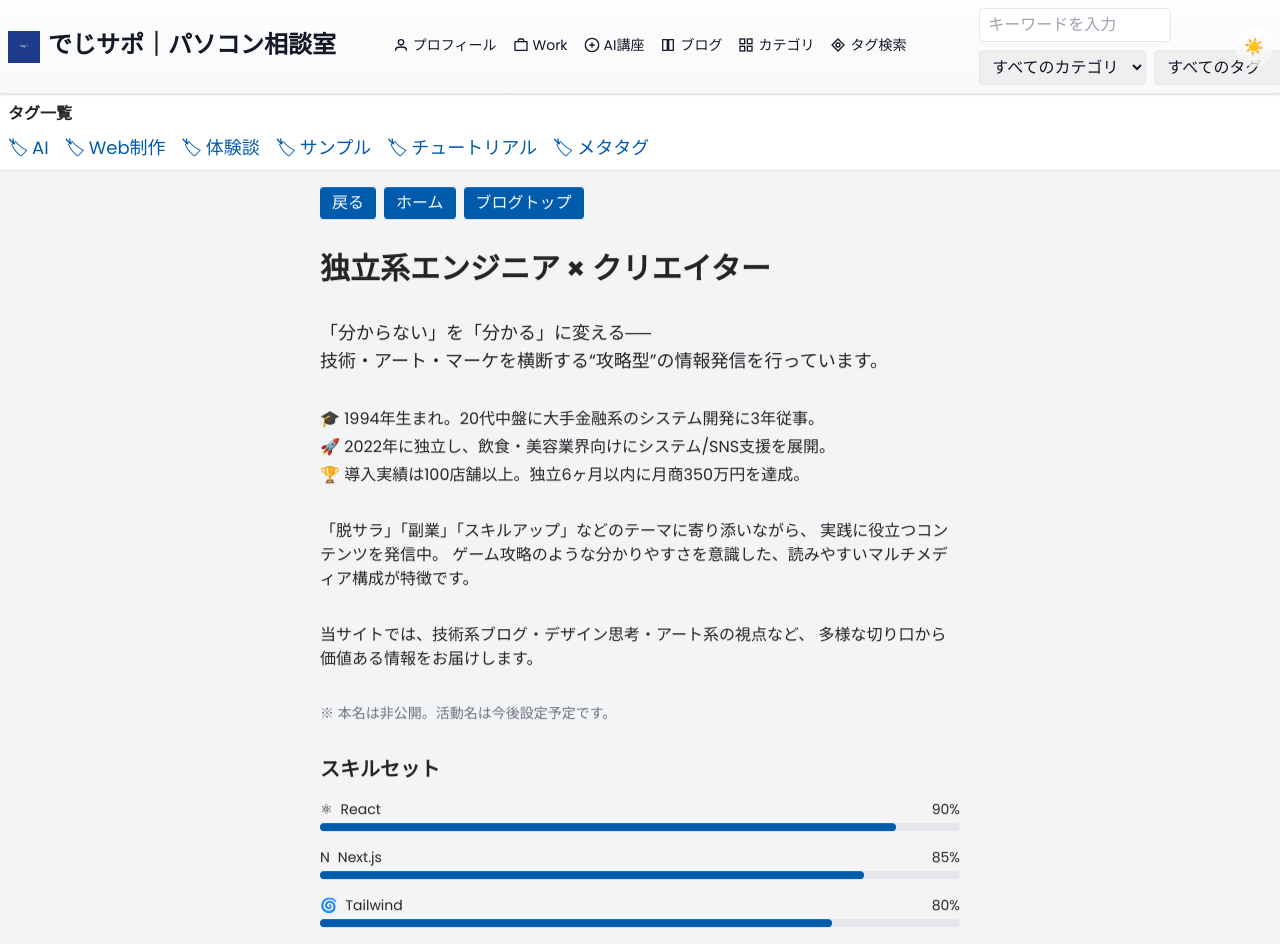
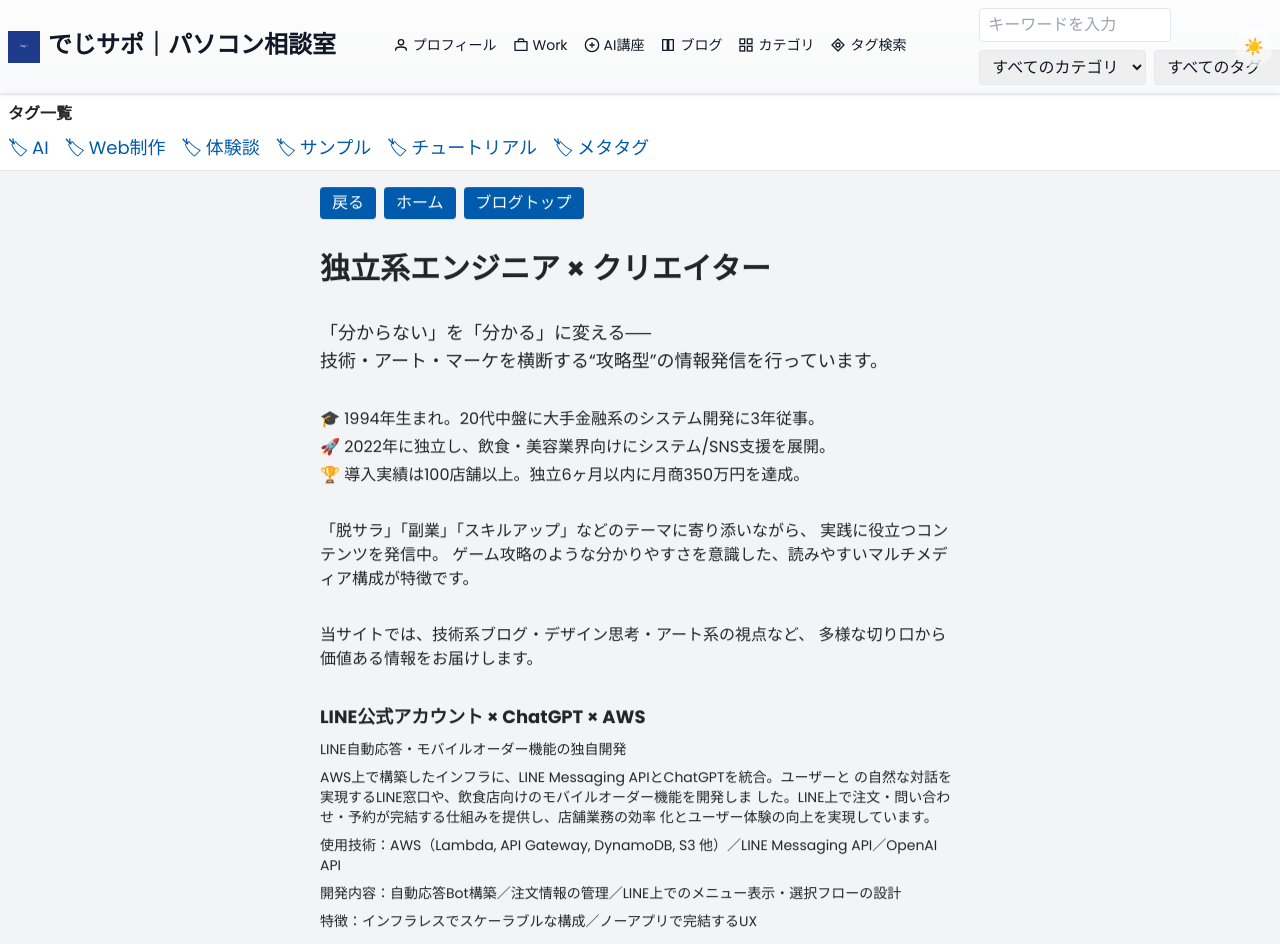
Before and after one commit to maruyamamasaya/Portfolio, a Next.js app: page /about in a window 1280 px wide. Shown: the top 944 px of the page. Built offline with nearby package versions, Linux system fonts and the light colour scheme.

Commit message:
Add LINE x ChatGPT x AWS project details to about page

```diff
--- a/src/app/about/page.tsx
+++ b/src/app/about/page.tsx
@@ -32,6 +32,23 @@ export default function About() {
         多様な切り口から価値ある情報をお届けします。
       </p>
 
+      <section className="space-y-2 text-sm">
+        <h2 className="text-lg font-bold">LINE公式アカウント × ChatGPT × AWS</h2>
+        <p>LINE自動応答・モバイルオーダー機能の独自開発</p>
+        <p>
+          AWS上で構築したインフラに、LINE Messaging APIとChatGPTを統合。ユーザーと
+          の自然な対話を実現するLINE窓口や、飲食店向けのモバイルオーダー機能を開発しま
+          した。LINE上で注文・問い合わせ・予約が完結する仕組みを提供し、店舗業務の効率
+          化とユーザー体験の向上を実現しています。
+        </p>
+        <p>
+          使用技術：AWS（Lambda, API Gateway, DynamoDB, S3 他）／LINE Messaging API／OpenAI
+          API
+        </p>
+        <p>開発内容：自動応答Bot構築／注文情報の管理／LINE上でのメニュー表示・選択フローの設計</p>
+        <p>特徴：インフラレスでスケーラブルな構成／ノーアプリで完結するUX</p>
+      </section>
+
       <p className="text-sm text-gray-500">※ 本名は非公開。活動名は今後設定予定です。</p>
       <SkillBars />
       <ProfileCategories />
```
